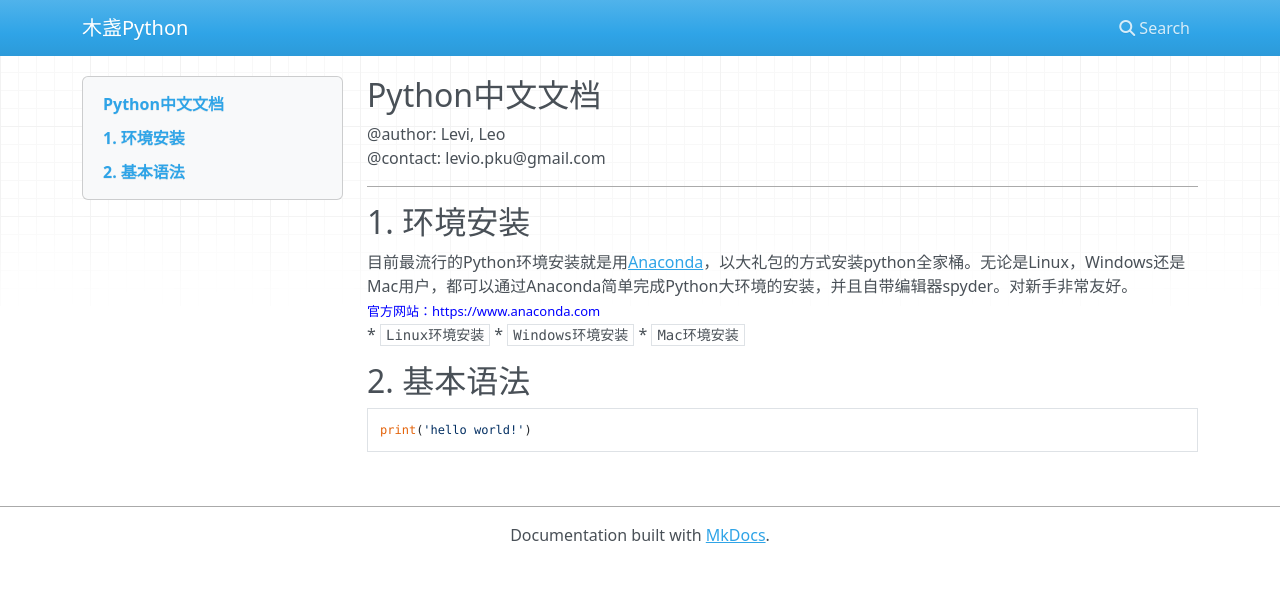
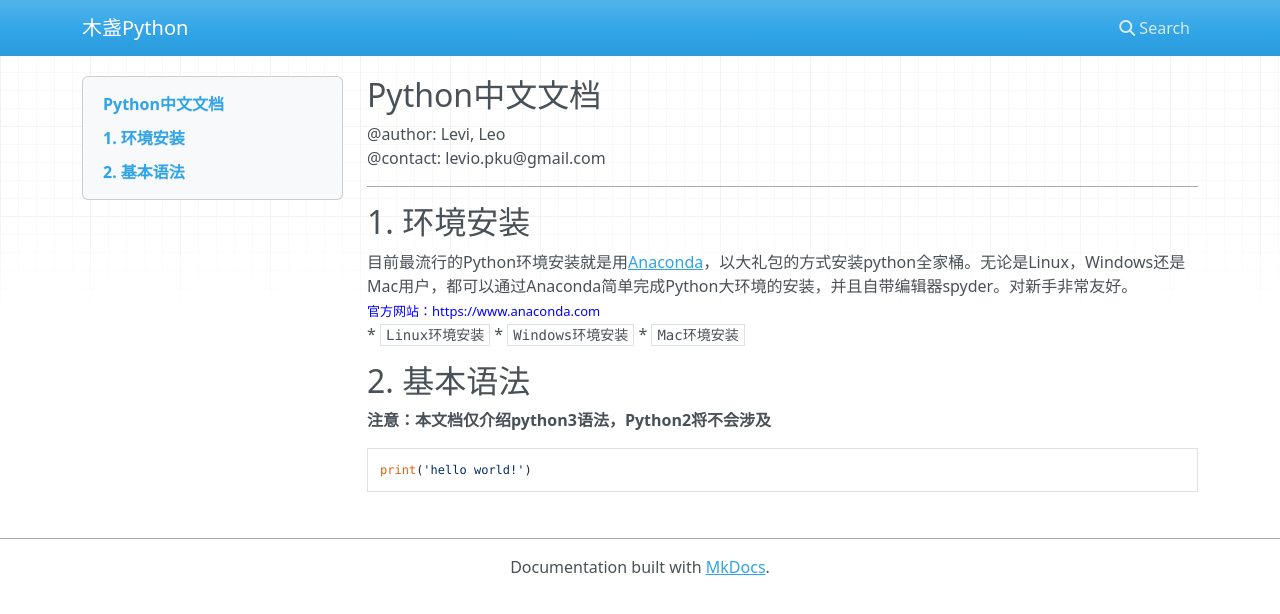
Before and after one commit to leviome/python_doc, an MkDocs documentation site: the page built from docs/index.md, in a window 1280 px wide. Shown: the top 614 px of the page. Built offline with MkDocs 1.6.1, drawn with Linux system fonts in a browser that asks for light colours; nearby versions of some CDN libraries.

Commit message:
modify info

````diff
--- a/docs/index.md
+++ b/docs/index.md
@@ -11,6 +11,7 @@
 * `Mac环境安装`
 
 ## 2. 基本语法
+**注意：本文档仅介绍python3语法，Python2将不会涉及**
 ```python
 print('hello world!')
 ```
````
